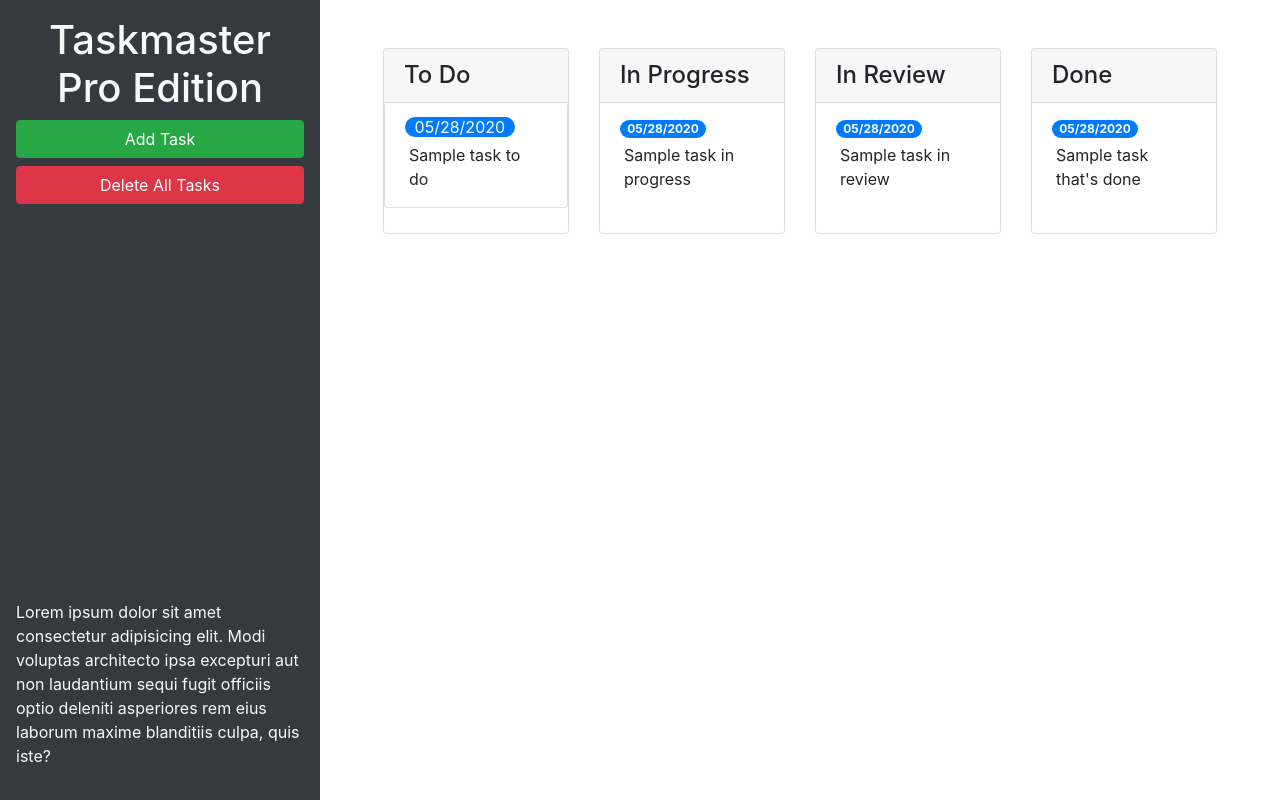
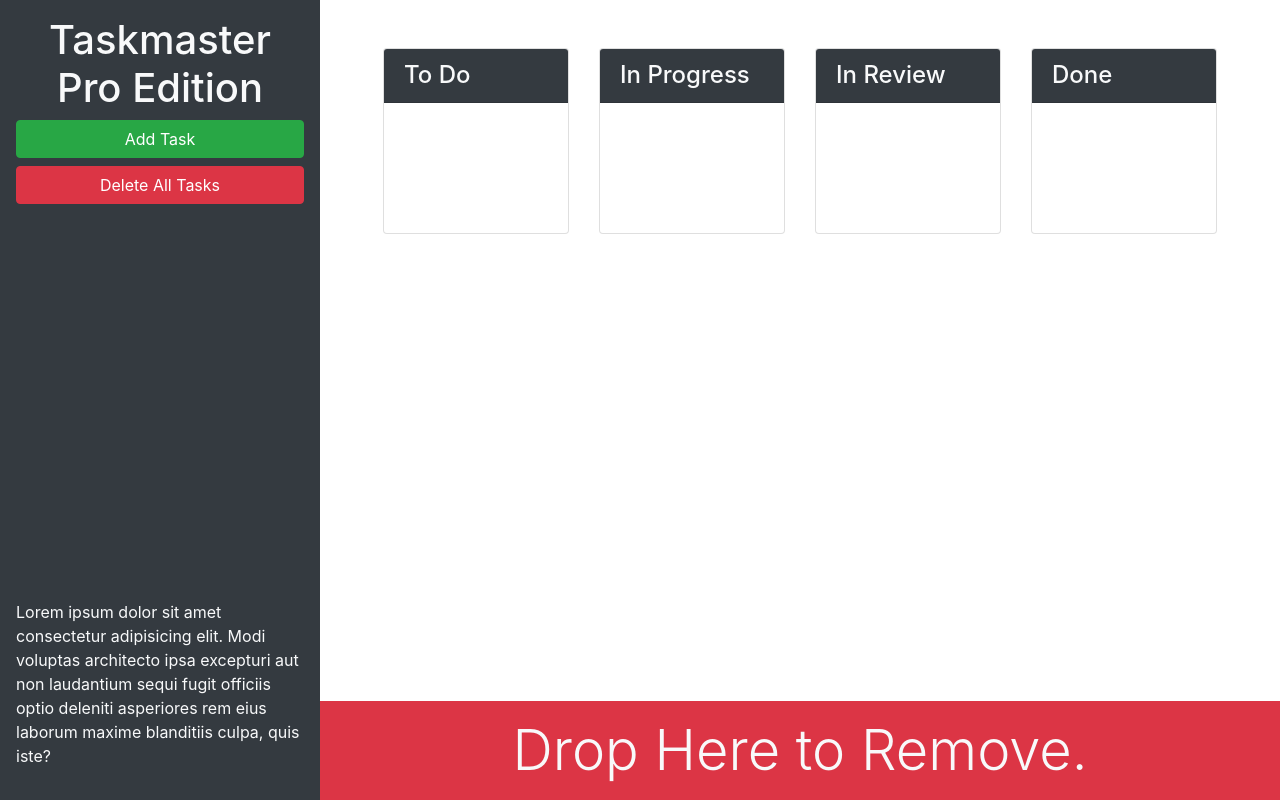
Before and after one commit to charliebear2000/taskmaster-pro, a plain HTML site: page index.html in a window 1280 px wide. Drawn offline with nearby package versions, Linux system fonts and the light colour scheme.

Commit message:
added bootstrap utility classes

```diff
--- a/index.html
+++ b/index.html
@@ -13,28 +13,28 @@
 <body>
 
   <div class="row min-vh-100 no-gutters">
-    <header class="col-12 col-lg-3 bg-dark text-light d-flex flex-column p-4 p-lg-3">
+    <header class="col-12 col-lg-3 bg-dark text-light sticky-top d-flex flex-column p-4 p-lg-3">
       <h1 class="text-center">Taskmaster Pro Edition</h1>
       <button id="create-task" class="btn btn-block btn-success" data-toggle="modal" data-target="#task-form-modal">Add
         Task</button>
       <button id="remove-tasks" class="btn btn-block btn-danger">Delete All Tasks</button>
-      <p class="mt-auto">Lorem ipsum dolor sit amet consectetur adipisicing elit. Modi voluptas architecto ipsa
+      <p class="mt-auto d-done d-lg-block">Lorem ipsum dolor sit amet consectetur adipisicing elit. Modi voluptas architecto ipsa
         excepturi aut non
         laudantium sequi fugit officiis optio deleniti asperiores rem eius laborum maxime blanditiis culpa, quis iste?
       </p>
     </header>
-    <main class="col-12 col-lg-9">
+    <main class="col-12 col-lg-9 d-flex flex-column">
       <div class="m-5 row justify-content-around">
         <!-- todo start -->
         <div class="col-12 col-md-6 col-xl-3 mb-3">
           <div class="card">
-            <h4 class="card-header">
+            <h4 class="card-header bg-dark text-light">
               To Do
             </h4>
-            <ul id="list-toDo" class="list-group" list-goup-flush>
+            <ul id="list-toDo" class="list-group list-group-flush">
               <li class="list-group-item">
-                <span class="bade badge-primary badge-pill">05/28/2020</span>
-                <p class="m-1">Sample task to do</p>
+                <span class="badge badge-primary badge-pill"></span>
+                <p class="m-1"></p>
               </li>
             </ul>
           </div>
@@ -43,13 +43,13 @@
         <!-- in progress start -->
         <div class="col-12 col-md-6 col-xl-3 mb-3">
           <div class="card">
-            <h4 class="card-header">
+            <h4 class="card-header bg-dark text-light">
               In Progress
             </h4>
             <ul id="list-inProgress" class="list-group list-group-flush">
               <li class="list-group-item">
-                <span class="badge badge-primary badge-pill">05/28/2020</span>
-                <p class="m-1">Sample task in progress</p>
+                <span class="badge badge-primary badge-pill"></span>
+                <p class="m-1"></p>
               </li>
             </ul>
           </div>
@@ -58,13 +58,13 @@
         <!-- in review start -->
         <div class="col-12 col-md-6 col-xl-3 mb-3">
           <div class="card">
-            <h4 class="card-header">
+            <h4 class="card-header bg-dark text-light">
               In Review
             </h4>
             <ul id="list-inReview" class="list-group list-group-flush">
               <li class="list-group-item">
-                <span class="badge badge-primary badge-pill">05/28/2020</span>
-                <p class="m-1">Sample task in review</p>
+                <span class="badge badge-primary badge-pill"></span>
+                <p class="m-1"></p>
               </li>
             </ul>
           </div>
@@ -73,18 +73,23 @@
         <!-- done start -->
         <div class="col-12 col-md-6 col-xl-3 mb-3">
           <div class="card">
-            <h4 class="card-header">
+            <h4 class="card-header bg-dark text-light">
               Done
             </h4>
             <ul id="list-done" class="list-group list-group-flush">
               <li class="list-group-item">
-                <span class="badge badge-primary badge-pill">05/28/2020</span>
-                <p class="m-1">Sample task that's done</p>
+                <span class="badge badge-primary badge-pill"></span>
+                <p class="m-1"></p>
               </li>
             </ul>
           </div>
         </div>
         <!-- done end -->
+      </div>
+      <div id="trash" class="mt-auto">
+        <div class="w-100 bg-danger p-3 text-center text-light display-4">
+          Drop Here to Remove.
+        </div>
       </div>
     </main>
   </div>
```
